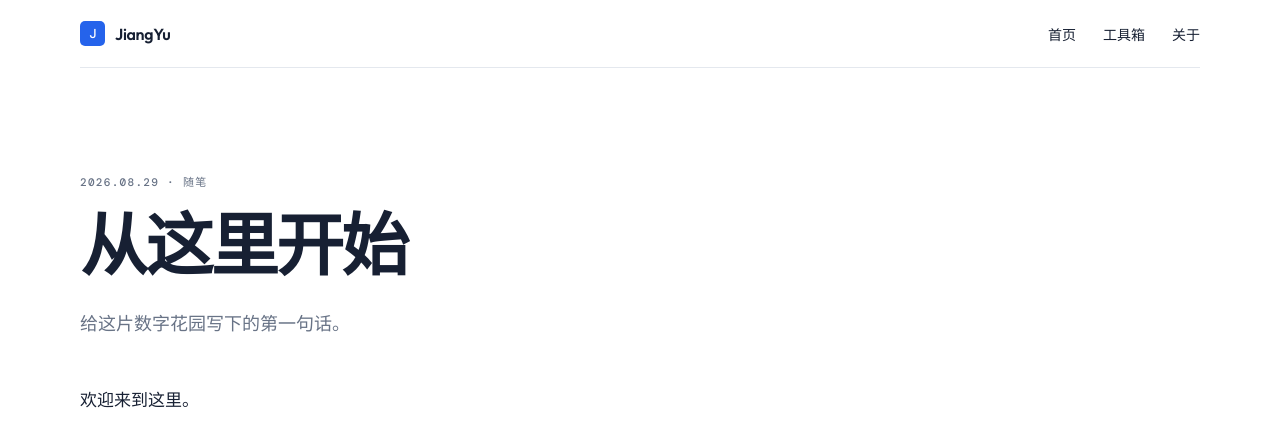
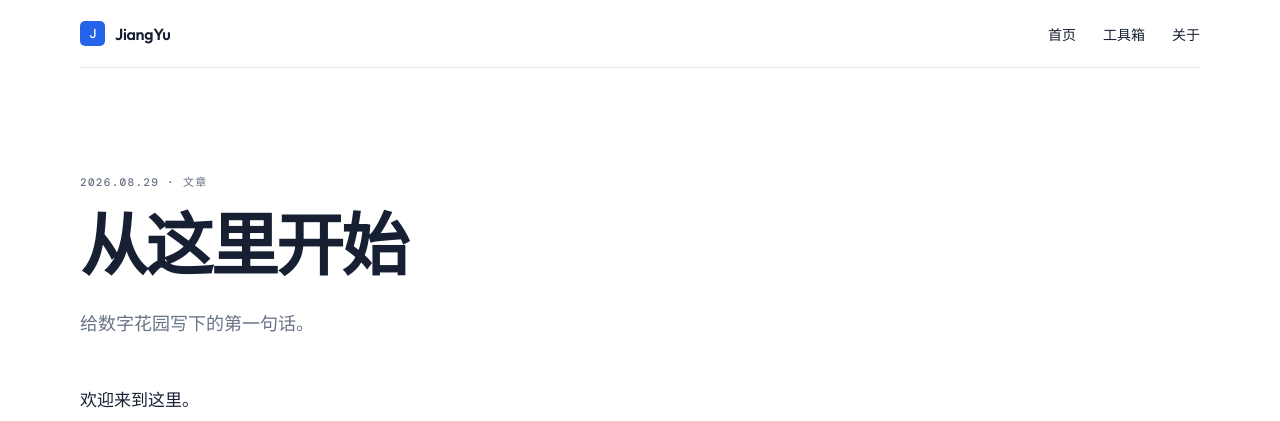
Before and after one commit to lnsyyj/lnsyyj.github.io, a Jekyll site: the page built from _posts/2026-08-29-welcome.md, in a window 1280 px wide. Shown: the top 421 px of the page. Built offline with Jekyll 4.4.1, drawn with Linux system fonts in a browser that asks for light colours.

Commit message:
Update doc
Signed-off-by: JiangYu <lnsyyj@hotmail.com>

```diff
--- a/_config.yml
+++ b/_config.yml
@@ -3,3 +3,7 @@
 lang: zh-CN
 markdown: kramdown
 permalink: /posts/:title/
+
+# AdSense：发布商 ID 已配置；创建响应式广告单元后，将 data-ad-slot 的值填入这里。
+adsense_client: ca-pub-1720709954166786
+adsense_slot: ""
--- a/_layouts/default.html
+++ b/_layouts/default.html
@@ -6,6 +6,9 @@
     <meta name="description" content="{{ page.description | default: site.description }}">
     <title>{% if page.title %}{{ page.title }} · {% endif %}{{ site.title }}</title>
     <link rel="stylesheet" href="{{ '/assets/css/style.css' | relative_url }}">
+    {% if site.adsense_client %}
+    <script async src="https://pagead2.googlesyndication.com/pagead/js/adsbygoogle.js?client={{ site.adsense_client }}" crossorigin="anonymous"></script>
+    {% endif %}
   </head>
   <body>
     <header class="site-header">
--- /dev/null
+++ b/_layouts/post.html
@@ -0,0 +1,21 @@
+---
+layout: default
+---
+<article class="article" id="top">
+  <p class="eyebrow">{{ page.date | date: '%Y.%m.%d' }} · 文章</p>
+  <h1>{{ page.title }}</h1>
+  {% if page.description %}<p class="article-lead">{{ page.description }}</p>{% endif %}
+  {% if site.adsense_slot != "" %}
+  <aside class="article-ad" aria-label="广告">
+    <span class="ad-label">广告</span>
+    <ins class="adsbygoogle"
+         style="display:block"
+         data-ad-client="{{ site.adsense_client }}"
+         data-ad-slot="{{ site.adsense_slot }}"
+         data-ad-format="auto"
+         data-full-width-responsive="true"></ins>
+    <script>(adsbygoogle = window.adsbygoogle || []).push({});</script>
+  </aside>
+  {% endif %}
+  <div class="article-content">{{ content }}</div>
+</article>
--- a/_posts/2026-08-29-welcome.md
+++ b/_posts/2026-08-29-welcome.md
@@ -1,16 +1,11 @@
 ---
-layout: default
+layout: post
 title: 从这里开始
 description: 给数字花园写下的第一句话。
 ---
 
-<article class="article" id="top">
-  <p class="eyebrow">2026.08.29 · 随笔</p>
-  <h1>从这里开始</h1>
-  <p class="article-lead">给这片数字花园写下的第一句话。</p>
-  <div class="article-content">
-    <p>欢迎来到这里。</p>
-    <p>这个网站会慢慢收集我在技术、生活和创作中的思考，也会放入一些真正顺手的小工具。希望每次回来，都能看见一点新的生长。</p>
-    <p>那么，就从这一篇开始。</p>
-  </div>
-</article>
+欢迎来到这里。
+
+这个网站会慢慢收集我在技术、生活和创作中的思考，也会放入一些真正顺手的小工具。希望每次回来，都能看见一点新的生长。
+
+那么，就从这一篇开始。
```
Also changed, not shown: README.md, assets/css/style.css.
